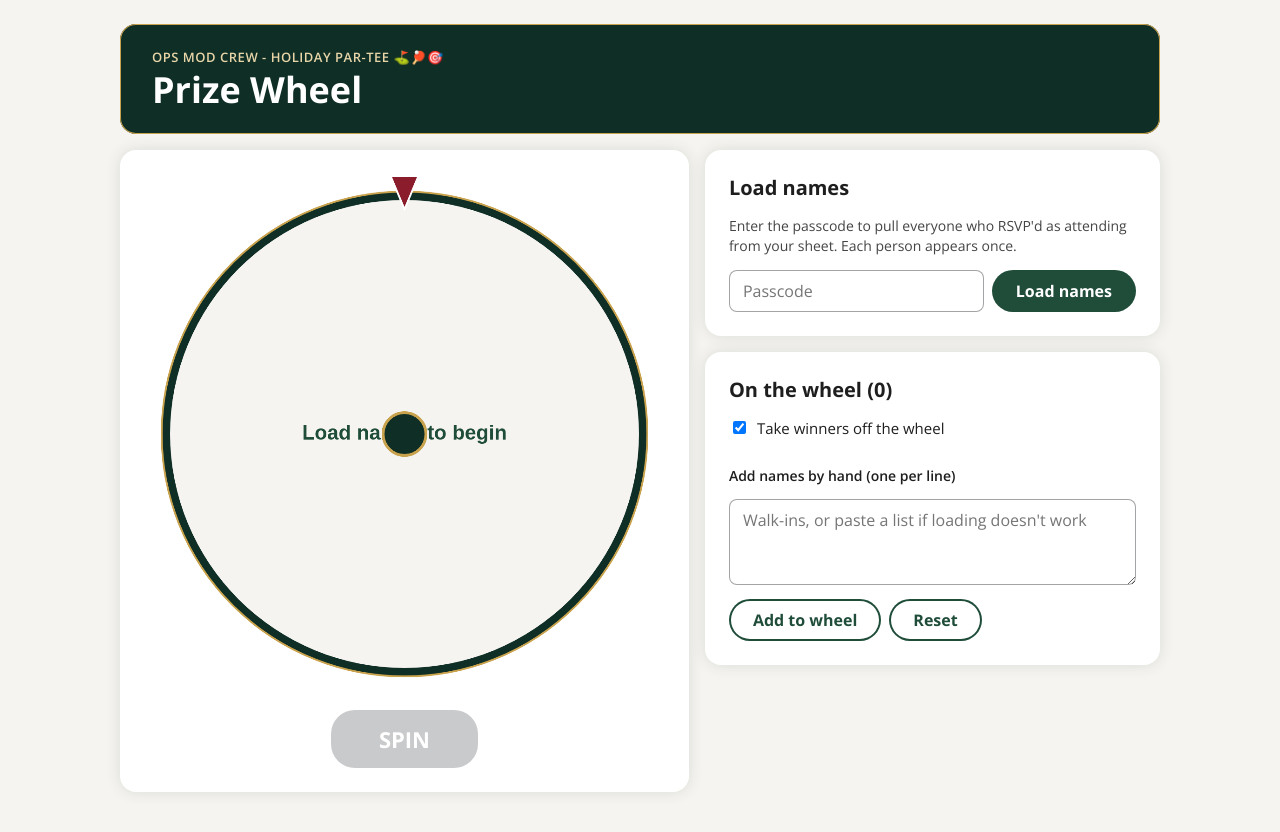
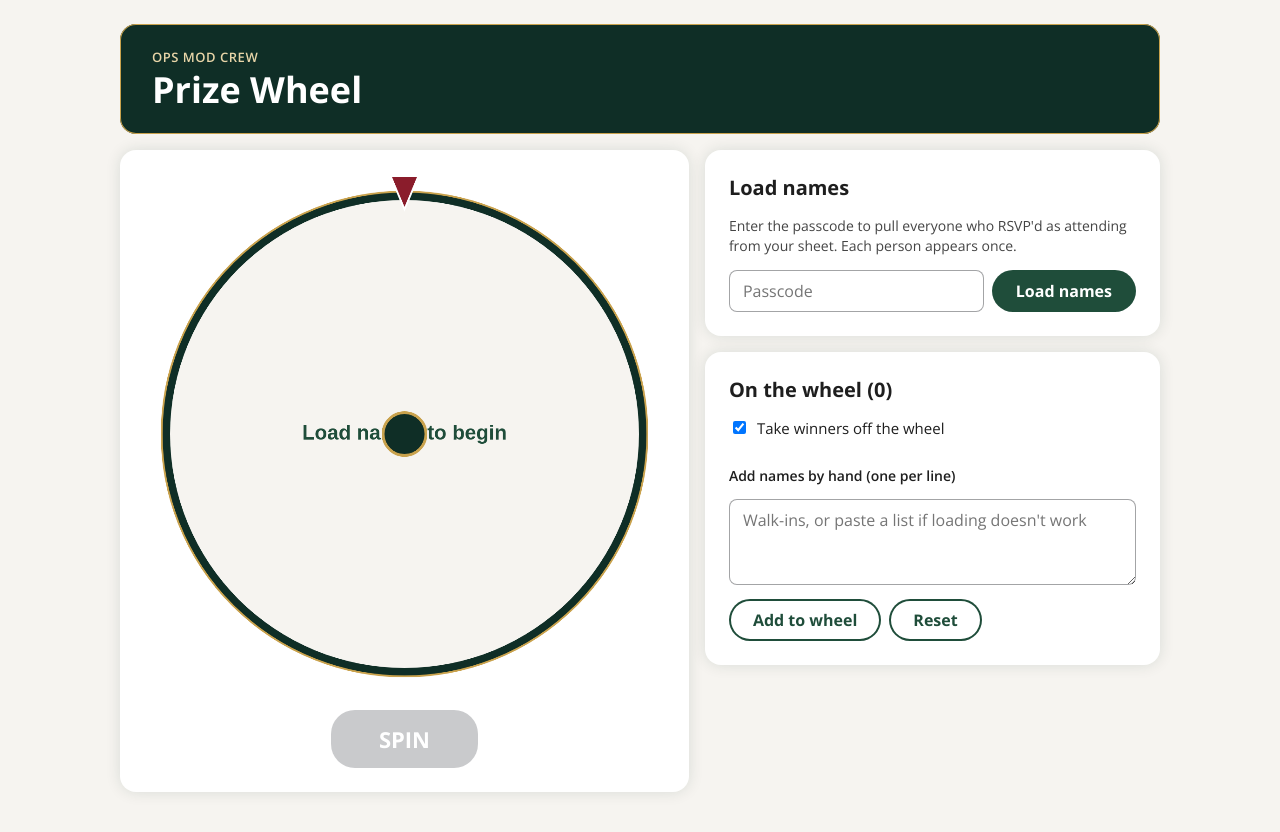
Before and after one commit to catherine-lau-design/OpsModCrew, a plain HTML site: page wheel.html in a window 1280 px wide. Drawn offline with nearby package versions, Linux system fonts and the light colour scheme; a web font is replaced by a local one.

Commit message:
Remove holiday theme from eyebrow text

```diff
--- a/wheel.html
+++ b/wheel.html
@@ -64,7 +64,7 @@
 <div class="page"><div class="wrap">
 
   <div class="hero">
-    <div class="eyebrow">Ops Mod Crew - Holiday Par-Tee ⛳🏓🎯</div>
+    <div class="eyebrow">Ops Mod Crew</div>
     <h1>Prize Wheel</h1>
   </div>
 
```
